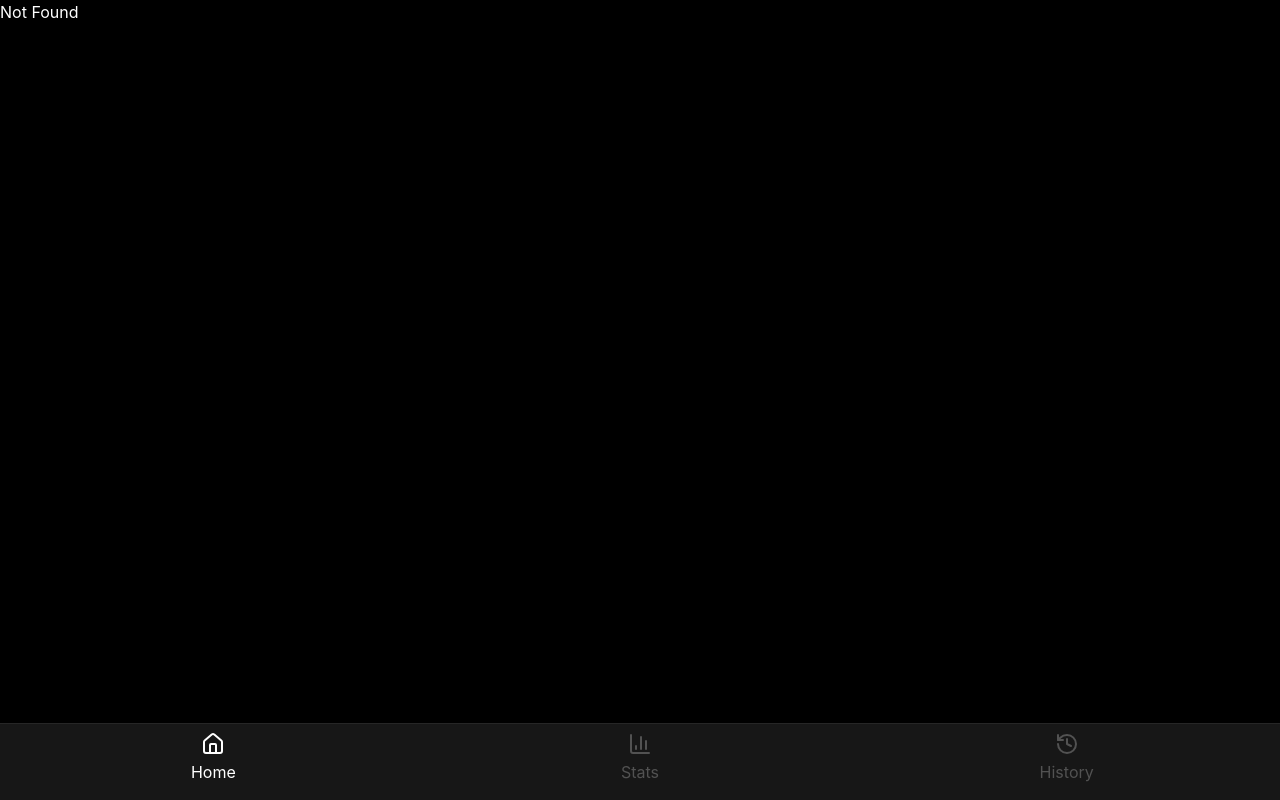
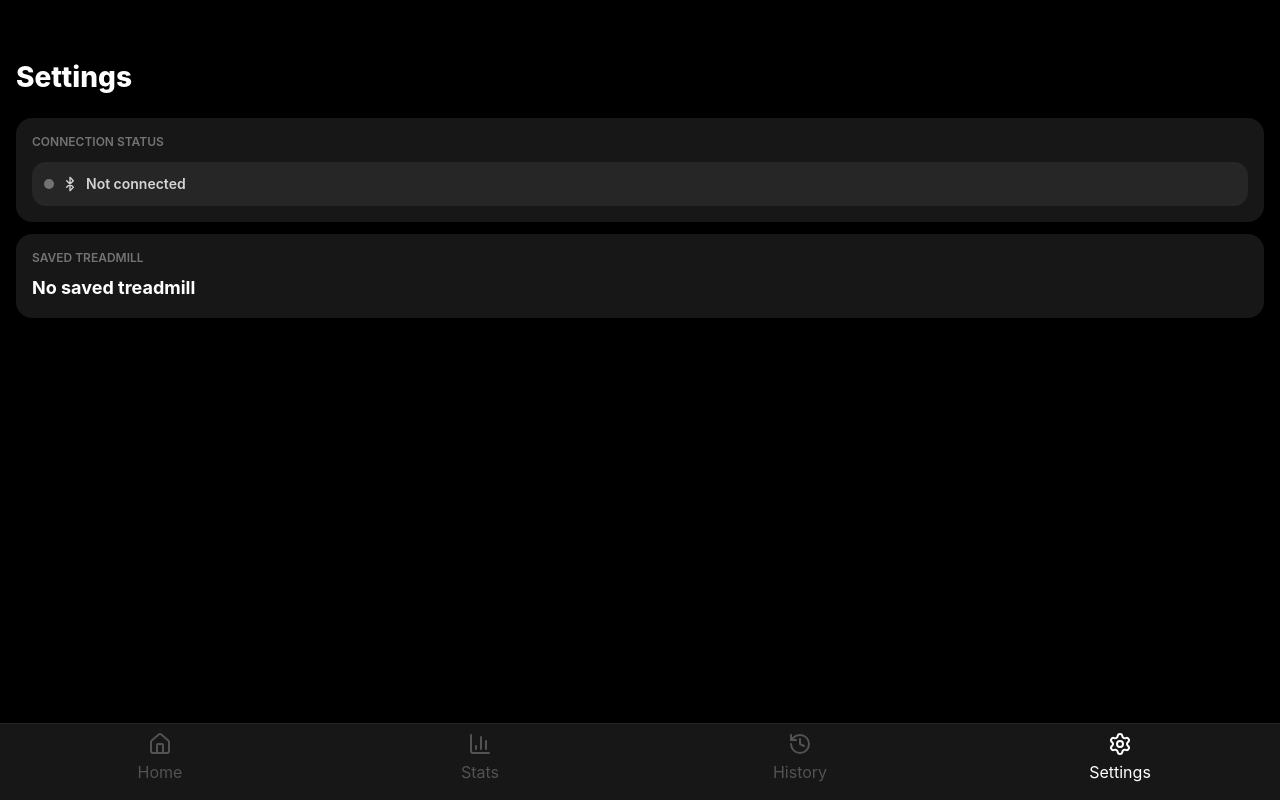
Before and after one commit to pashkes/treadmill-pwa, a React (Vite) app: page /settings in a window 1280 px wide. Before the commit this address had no page. Built offline with nearby package versions, Linux system fonts and the light colour scheme.

Commit message:
Add treadmill settings screen

```diff
--- a/src/App.tsx
+++ b/src/App.tsx
@@ -14,6 +14,7 @@ function screenFromPath(pathname: string): ScreenName {
   if (pathname === '/live') return 'live';
   if (pathname === '/stats') return 'stats';
   if (pathname === '/history') return 'history';
+  if (pathname === '/settings') return 'settings';
   if (pathname.startsWith('/workouts/')) return 'detail';
   return 'home';
 }
--- a/src/app/app-store.ts
+++ b/src/app/app-store.ts
@@ -3,7 +3,7 @@ import { detectLocale } from '../i18n';
 import type { SupportedLocale } from '../i18n';
 import type { StatsPeriod } from '../domain/stats';
 
-export type ScreenName = 'home' | 'stats' | 'history' | 'detail' | 'live';
+export type ScreenName = 'home' | 'stats' | 'history' | 'detail' | 'live' | 'settings';
 
 type ToastState = {
   message: string;
--- a/src/app/router.tsx
+++ b/src/app/router.tsx
@@ -2,6 +2,7 @@ import { createRootRoute, createRoute, createRouter } from '@tanstack/react-rout
 import { App } from '../App';
 import { HomeScreen } from '../features/home/HomeScreen';
 import { LiveScreen } from '../features/live/LiveScreen';
+import { SettingsScreen } from '../features/settings/SettingsScreen';
 import { StatsScreen } from '../features/stats/StatsScreen';
 import { HistoryScreen } from '../features/workouts/HistoryScreen';
 import { WorkoutDetailScreen } from '../features/workouts/WorkoutDetailScreen';
@@ -34,6 +35,12 @@ const historyRoute = createRoute({
   component: HistoryScreen,
 });
 
+const settingsRoute = createRoute({
+  getParentRoute: () => rootRoute,
+  path: '/settings',
+  component: SettingsScreen,
+});
+
 const workoutDetailRoute = createRoute({
   getParentRoute: () => rootRoute,
   path: '/workouts/$workoutId',
@@ -46,7 +53,7 @@ function WorkoutDetailRoute() {
   return <WorkoutDetailScreen workoutId={Number(workoutId)} />;
 }
 
-const routeTree = rootRoute.addChildren([homeRoute, liveRoute, statsRoute, historyRoute, workoutDetailRoute]);
+const routeTree = rootRoute.addChildren([homeRoute, liveRoute, statsRoute, historyRoute, settingsRoute, workoutDetailRoute]);
 
 export const router = createRouter({ routeTree });
 
--- a/src/features/bluetooth/use-treadmill-connection.ts
+++ b/src/features/bluetooth/use-treadmill-connection.ts
@@ -12,8 +12,17 @@ function connectionErrorMessage(home: HomeMessages, code: FtmsConnectionErrorCod
 }
 
 export async function forgetRememberedTreadmill(): Promise<void> {
-  await Promise.resolve();
+  const remembered = readRememberedTreadmill();
   clearRememberedTreadmill();
+  if (!remembered || !navigator.bluetooth?.getDevices) return;
+
+  try {
+    const devices = await navigator.bluetooth.getDevices();
+    const device = devices.find((candidate) => candidate.id === remembered.id);
+    await device?.forget?.();
+  } catch (error) {
+    console.warn('[FTMS] failed to revoke remembered treadmill permission:', error);
+  }
 }
 
 export function useTreadmillConnection() {
--- /dev/null
+++ b/src/features/settings/SettingsScreen.tsx
@@ -0,0 +1,49 @@
+import { useState } from 'react';
+import { useAppStore } from '../../app/app-store';
+import { useT } from '../../i18n';
+import { TreadmillConnectionStatus } from '../bluetooth/TreadmillConnectionStatus';
+import { readRememberedTreadmill, type RememberedTreadmill } from '../bluetooth/remembered-treadmill-storage';
+import { forgetRememberedTreadmill } from '../bluetooth/use-treadmill-connection';
+
+export function SettingsScreen() {
+  const t = useT();
+  const showToast = useAppStore((state) => state.showToast);
+  const [remembered, setRemembered] = useState<RememberedTreadmill | null>(() => readRememberedTreadmill());
+
+  async function handleForget(): Promise<void> {
+    if (!window.confirm(t.settings.forgetConfirm)) return;
+
+    await forgetRememberedTreadmill();
+    setRemembered(null);
+    showToast(t.settings.forgotten);
+  }
+
+  return (
+    <main className="min-h-dvh pb-28">
+      <header className="px-4 pt-14">
+        <h1 className="text-[28px] font-extrabold tracking-normal">{t.settings.title}</h1>
+      </header>
+
+      <section className="mx-4 mt-5 rounded-2xl bg-neutral-900 p-4">
+        <div className="mb-3 text-xs font-semibold uppercase text-neutral-500">{t.settings.currentStatus}</div>
+        <div className="rounded-[14px] bg-neutral-800 px-3 py-3">
+          <TreadmillConnectionStatus />
+        </div>
+      </section>
+
+      <section className="mx-4 mt-3 rounded-2xl bg-neutral-900 p-4">
+        <div className="mb-2 text-xs font-semibold uppercase text-neutral-500">{t.settings.savedTreadmill}</div>
+        <div className="text-lg font-bold">{remembered?.name ?? t.settings.noSavedTreadmill}</div>
+        {remembered ? (
+          <button
+            type="button"
+            className="mt-4 min-h-12 w-full rounded-[14px] bg-red-600 px-4 py-3 text-sm font-bold text-white active:bg-red-700"
+            onClick={() => void handleForget()}
+          >
+            {t.settings.forgetSavedTreadmill}
+          </button>
+        ) : null}
+      </section>
+    </main>
+  );
+}
--- a/src/i18n/en.ts
+++ b/src/i18n/en.ts
@@ -3,6 +3,7 @@ const en = {
     home: 'Home',
     stats: 'Stats',
     history: 'History',
+    settings: 'Settings',
   },
   home: {
     title: 'Workout',
@@ -66,6 +67,15 @@ const en = {
     },
     weekLabels: ['W1', 'W2', 'W3', 'W4'] as string[],
   },
+  settings: {
+    title: 'Settings',
+    savedTreadmill: 'Saved treadmill',
+    noSavedTreadmill: 'No saved treadmill',
+    forgetSavedTreadmill: 'Forget saved treadmill',
+    forgetConfirm: 'Forget saved treadmill?',
+    forgotten: 'Saved treadmill removed',
+    currentStatus: 'Connection status',
+  },
   live: {
     title: 'Free Workout',
     time: 'Time',
--- a/src/i18n/ru.ts
+++ b/src/i18n/ru.ts
@@ -5,6 +5,7 @@ const ru: Translations = {
     home: 'Главная',
     stats: 'Статистика',
     history: 'История',
+    settings: 'Настройки',
   },
   home: {
     title: 'Workout',
@@ -68,6 +69,15 @@ const ru: Translations = {
     },
     weekLabels: ['Н1', 'Н2', 'Н3', 'Н4'],
   },
+  settings: {
+    title: 'Настройки',
+    savedTreadmill: 'Сохранённая дорожка',
+    noSavedTreadmill: 'Сохранённой дорожки нет',
+    forgetSavedTreadmill: 'Удалить сохранённую дорожку',
+    forgetConfirm: 'Удалить сохранённую дорожку?',
+    forgotten: 'Сохранённая дорожка удалена',
+    currentStatus: 'Статус подключения',
+  },
   live: {
     title: 'Свободная тренировка',
     time: 'Время',
--- a/src/i18n/uk.ts
+++ b/src/i18n/uk.ts
@@ -5,6 +5,7 @@ const uk: Translations = {
     home: 'Головна',
     stats: 'Статистика',
     history: 'Історія',
+    settings: 'Налаштування',
   },
   home: {
     title: 'Workout',
@@ -68,6 +69,15 @@ const uk: Translations = {
     },
     weekLabels: ['Т1', 'Т2', 'Т3', 'Т4'],
   },
+  settings: {
+    title: 'Налаштування',
+    savedTreadmill: 'Збережена доріжка',
+    noSavedTreadmill: 'Збереженої доріжки немає',
+    forgetSavedTreadmill: 'Видалити збережену доріжку',
+    forgetConfirm: 'Видалити збережену доріжку?',
+    forgotten: 'Збережену доріжку видалено',
+    currentStatus: 'Статус підключення',
+  },
   live: {
     title: 'Вільне тренування',
     time: 'Час',
--- a/src/ui/TabBar.tsx
+++ b/src/ui/TabBar.tsx
@@ -1,4 +1,4 @@
-import { BarChart3, History, Home } from 'lucide-react';
+import { BarChart3, History, Home, Settings } from 'lucide-react';
 import { useNavigate } from '@tanstack/react-router';
 import { useAppStore, type ScreenName } from '../app/app-store';
 import { useT } from '../i18n';
@@ -12,6 +12,7 @@ export function TabBar() {
     { screen: 'home', label: t.nav.home, Icon: Home, path: '/' },
     { screen: 'stats', label: t.nav.stats, Icon: BarChart3, path: '/stats' },
     { screen: 'history', label: t.nav.history, Icon: History, path: '/history' },
+    { screen: 'settings', label: t.nav.settings, Icon: Settings, path: '/settings' },
   ];
 
   if (screen === 'live' || screen === 'detail') return null;
```
Also changed, not shown: 1 other file (tests, documents, lock files or other folders).
